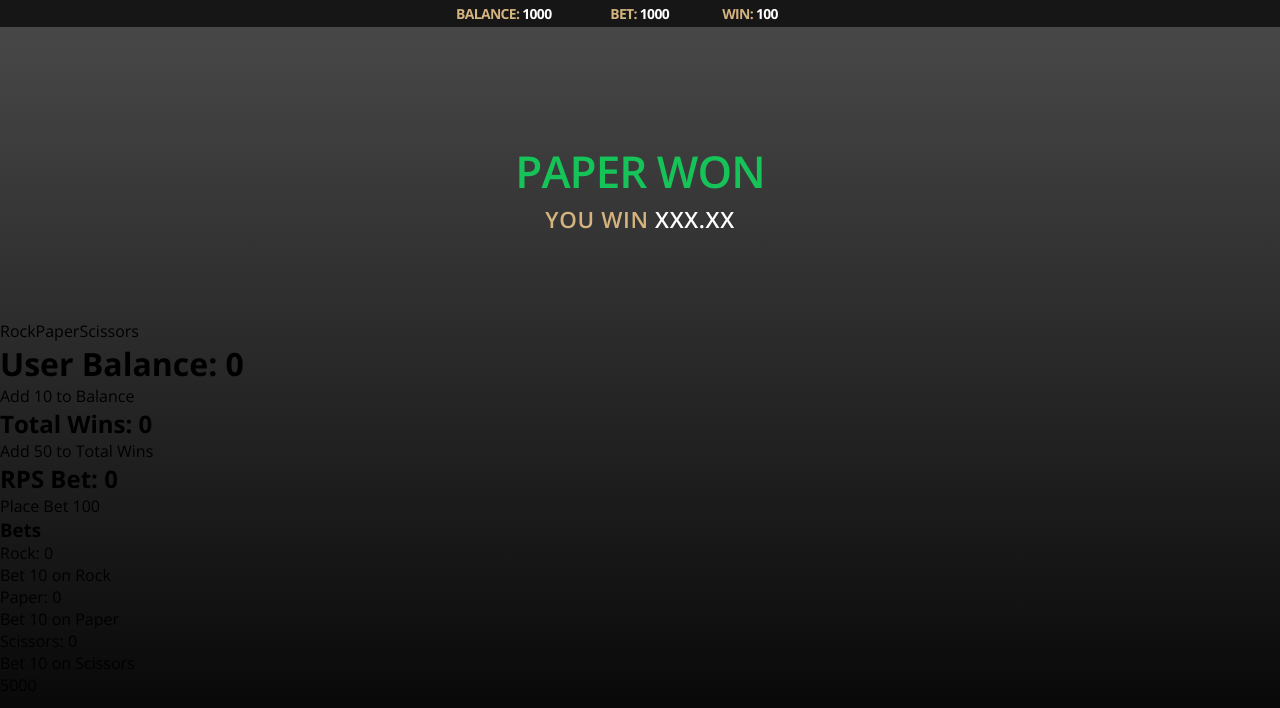
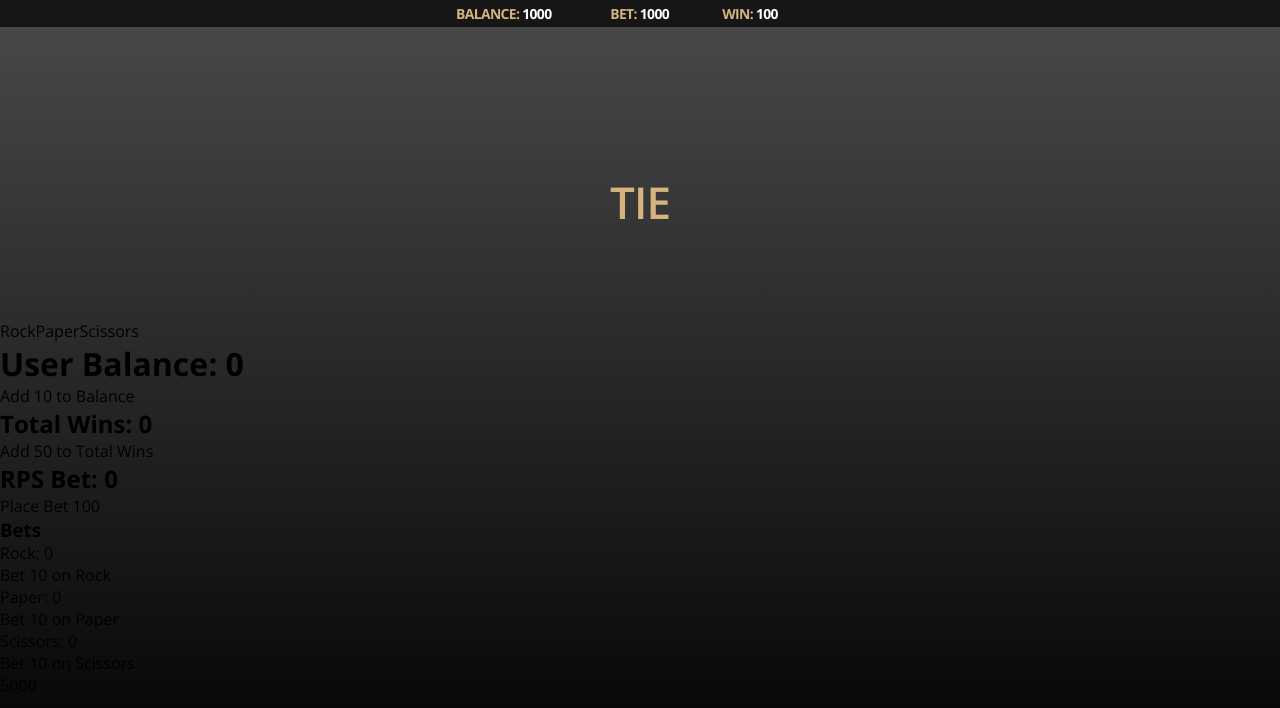
Before and after one commit to ViktorIukhlin/bombay-live, a React (Create React App) app: page / in a window 1280 px wide. Shown: the top 708 px of the page. Built offline with nearby package versions, Linux system fonts and the light colour scheme.

Commit message:
[feature] Added RpsMessage component

```diff
--- a/src/features/rps/ interfaces.ts
+++ b/src/features/rps/ interfaces.ts
@@ -1,3 +1,9 @@
+export enum BetType {
+    rock = "ROCK",
+    paper = "PAPER",
+    scissors = "SCISSORS",
+}
+
 export interface IBets {
     rock: number;
     paper: number;
--- a/src/features/rps/components/RpsMessage/RpsMessage.module.scss
+++ b/src/features/rps/components/RpsMessage/RpsMessage.module.scss
@@ -53,13 +53,17 @@
 
 .winMessage {
     height: 1.75rem;
-    font-size: 1.4rem;
+    font-size: 1.45rem;
     font-weight: 600;
     color: $light;
     text-align: center;
-    letter-spacing: 0.04rem;
+    letter-spacing: 0.01rem;
 }
 
 .winNumber {
     color: white;
 }
+
+.tieTitle {
+    color: $light;
+}
--- a/src/features/rps/components/RpsMessage/index.tsx
+++ b/src/features/rps/components/RpsMessage/index.tsx
@@ -1,10 +1,13 @@
+import { IRpsMessageProps } from "./interfaces";
 import styles from "./RpsMessage.module.scss";
 
 const RpsMessage = ({
     computerChoice,
     playerChoice,
-    result,
-}: any): JSX.Element => {
+    winningPosition,
+    winAmount,
+    tie,
+}: IRpsMessageProps): JSX.Element => {
     const {
         container,
         defaultMessage,
@@ -15,11 +18,21 @@ const RpsMessage = ({
         winTitle,
         winMessage,
         winNumber,
+        tieTitle,
     } = styles;
-    const { winningPosition, winAmount } = result;
 
-    // Result state
-    if (result)
+    // Tie
+    if (tie)
+        return (
+            <div className={container}>
+                <div className={winContainer}>
+                    <div className={`${winTitle} ${tieTitle}`}>TIE</div>
+                </div>
+            </div>
+        );
+
+    // Win
+    if (winningPosition)
         return (
             <div className={container}>
                 <div className={winContainer}>
@@ -37,7 +50,7 @@ const RpsMessage = ({
             </div>
         );
 
-    // Processing state
+    // Processing
     if (computerChoice && playerChoice)
         return (
             <div className={container}>
@@ -49,7 +62,7 @@ const RpsMessage = ({
             </div>
         );
 
-    // Default state
+    // Default
     return (
         <div className={container}>
             <p className={defaultMessage}>PICK YOUR POSITIONS</p>
--- a/src/pages/RockPaperScissors/index.tsx
+++ b/src/pages/RockPaperScissors/index.tsx
@@ -9,6 +9,7 @@ import RpsService from "../../features/rps/rpsService";
 import RpsHeader from "../../features/rps/components/RpsHeader";
 import RpsWrapper from "../../features/rps/components/RpsWrapper";
 import RpsMessage from "../../features/rps/components/RpsMessage";
+import { BetType } from "../../features/rps/ interfaces";
 
 const RockPaperScissors = (): JSX.Element => {
     const loaderData = useLoaderData() as { balance: number };
@@ -20,9 +21,11 @@ const RockPaperScissors = (): JSX.Element => {
         <RpsWrapper>
             <RpsHeader balance={1000} bet={1000} win={100} />
             <RpsMessage
-                computerChoice="ROCK"
-                playerChoice="PAPER"
-                result={{ winningPosition: "PAPER", winAmount: "XXX.XX" }}
+                computerChoice={"ROCK" as BetType}
+                playerChoice={"PAPER" as BetType}
+                winningPosition={"PAPER" as BetType}
+                winAmount={500}
+                tie={true}
             />
 
             <div>RockPaperScissors</div>
```
Also changed, not shown: src/features/rps/components/RpsMessage/interfaces.ts (+9 -1 lines).
